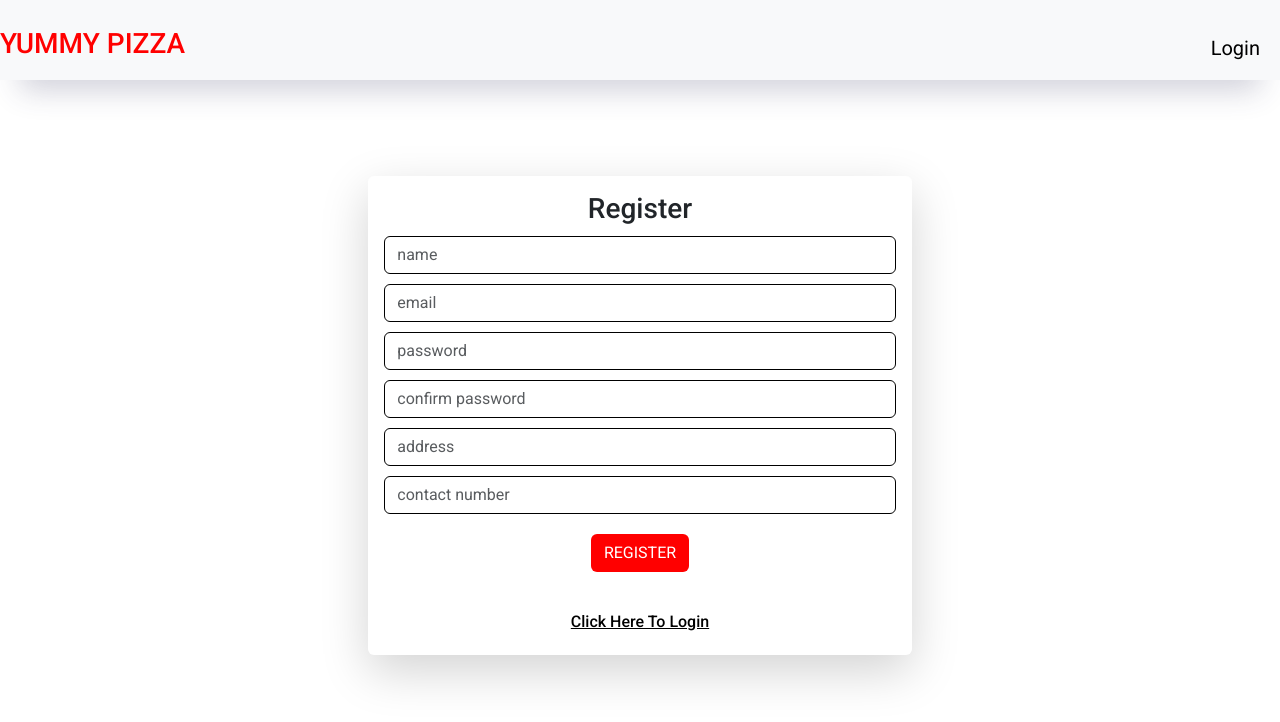
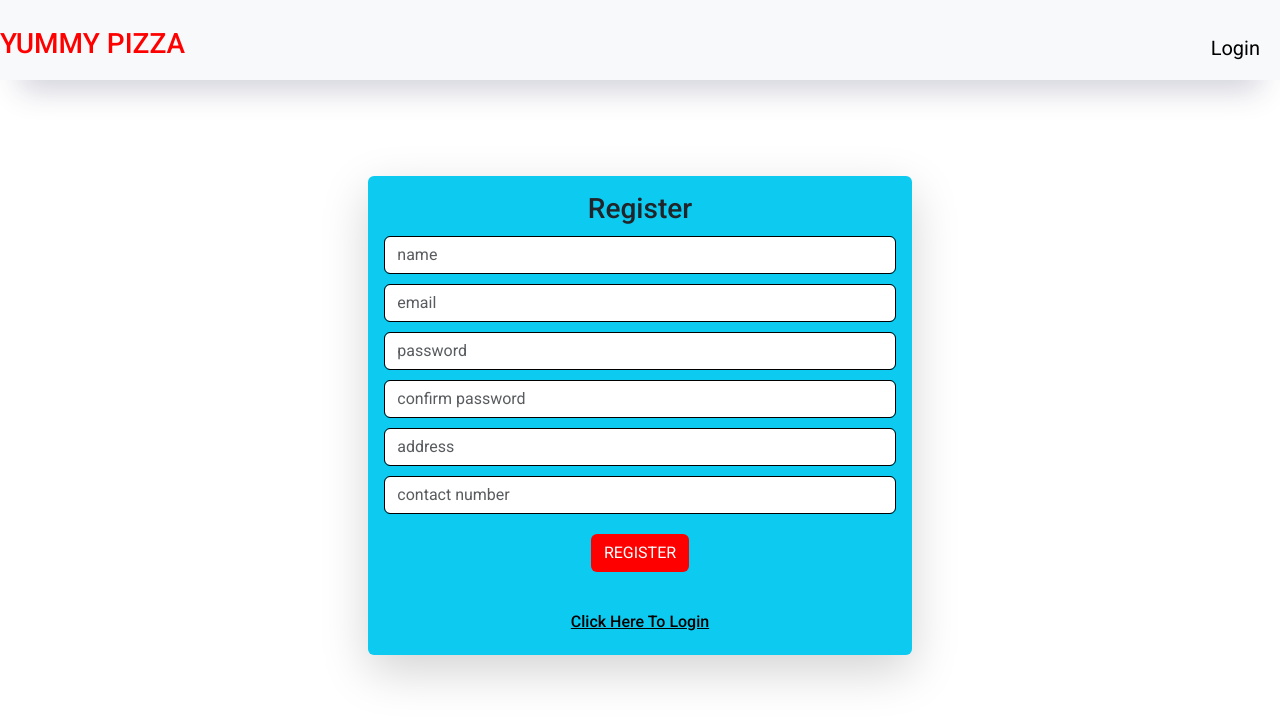
Before and after one commit to Wathsala970/mern_pizza, a React (Create React App) app in the folder client/: page /register in a window 1280 px wide. Shown: the top 722 px of the page. Built offline with nearby package versions, Linux system fonts and the light colour scheme; a web font is replaced by a local one.

Commit message:
change color

```diff
--- a/client/src/Components/Login/register.js
+++ b/client/src/Components/Login/register.js
@@ -46,7 +46,7 @@ export default function Registration() {
     return (
         <div>
             <div className='row justify-content-center mt-5'>
-                <div className='col-md-5 mt-5 text-left shadow-lg p-3 mb-5 bg-white rounded'>
+                <div className='col-md-5 mt-5 text-left shadow-lg p-3 mb-5 bg-info  rounded'>
 
                     {loading && (<Loading />)}
                     {success && (<Success success='User Registered Successfully' />)}
```
